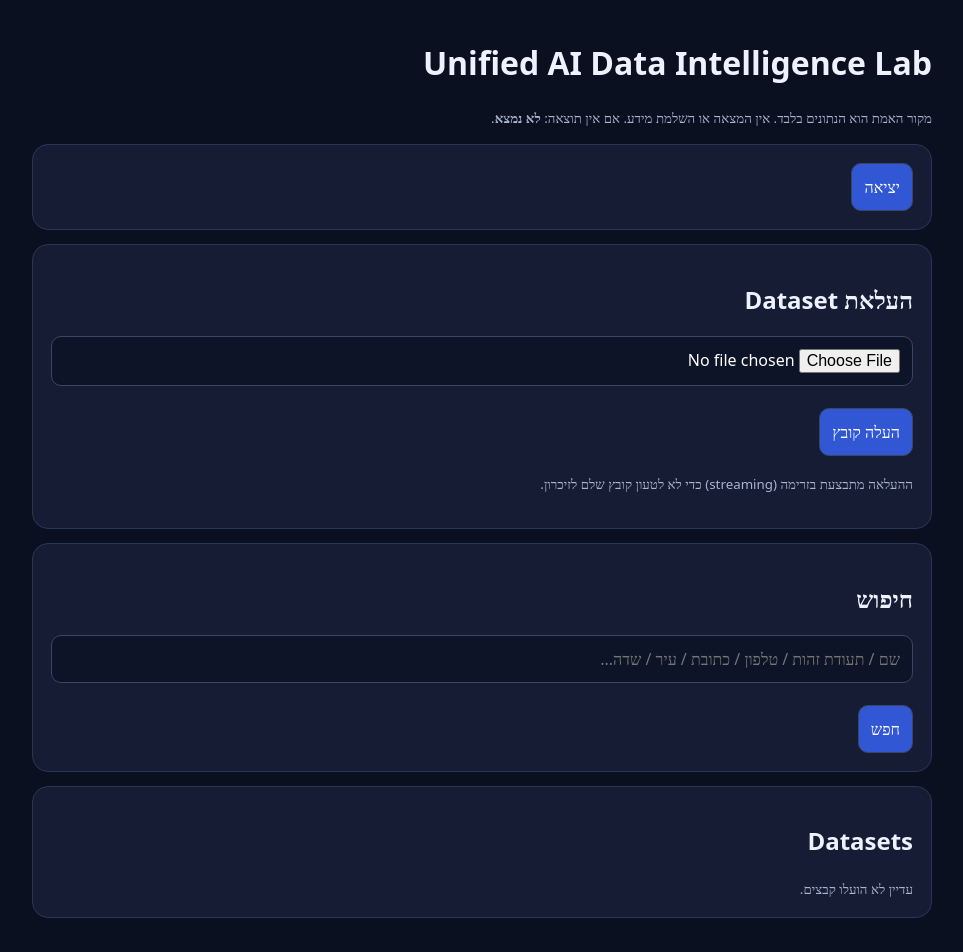
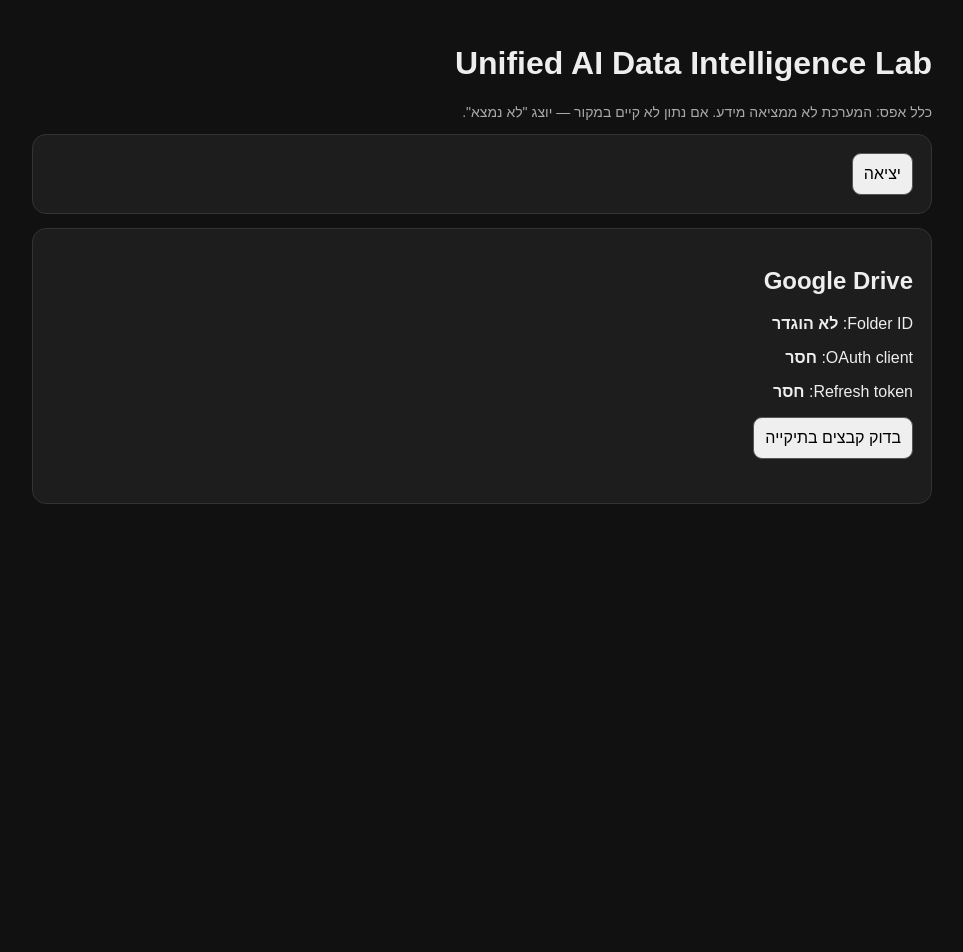
Before and after one commit to xxxmen1508/Osint-el.ag.fb, a FastAPI app: page / in a window 1280 px wide. Shown: the whole page, without its empty margins (158-1121 px from the left). After the commit the page ends 504 px from the top, so only its background shows below. Run offline with FastAPI, Linux system fonts and the light colour scheme; the visitor is signed in with stand-in values (Sample User, id 1); data that the repository does not hold is empty; parts of the project's set-up code (start-up, migrations or seed data) failed here and were passed over.

Commit message:
Update app to v3 with Google OAuth

```diff
--- a/app/main.py
+++ b/app/main.py
@@ -1,49 +1,102 @@
 
-import os, sqlite3, hashlib, csv, io, json, re, secrets
+import os, re, secrets, sqlite3, json
 from pathlib import Path
-from fastapi import FastAPI, UploadFile, File, Form, Request, HTTPException
-from fastapi.responses import HTMLResponse, JSONResponse, RedirectResponse
+from urllib.parse import urlencode
+
+from fastapi import FastAPI, Request, Form, HTTPException
+from fastapi.responses import HTMLResponse, RedirectResponse, JSONResponse
 from fastapi.templating import Jinja2Templates
 from starlette.middleware.sessions import SessionMiddleware
 
-DATA_DIR = Path(os.getenv("DATA_DIR", "/tmp/unified_data"))
+from google_auth_oauthlib.flow import Flow
+from google.oauth2.credentials import Credentials
+from googleapiclient.discovery import build
+
+DATA_DIR = Path(os.getenv("DATA_DIR", "/tmp/unified_ai_lab"))
 DATA_DIR.mkdir(parents=True, exist_ok=True)
 DB = DATA_DIR / "lab.db"
-ADMIN_PASSWORD = os.getenv("ADMIN_PASSWORD", "change-me-now")
-app = FastAPI(title="Unified AI Data Intelligence Lab")
-app.add_middleware(SessionMiddleware, secret_key=os.getenv("SESSION_SECRET", secrets.token_hex(32)))
+
+ADMIN_PASSWORD = os.getenv("ADMIN_PASSWORD", "change-me")
+SESSION_SECRET = os.getenv("SESSION_SECRET", secrets.token_hex(32))
+DRIVE_FOLDER_ID = os.getenv("DRIVE_FOLDER_ID", "").strip()
+GOOGLE_CLIENT_ID = os.getenv("GOOGLE_CLIENT_ID", "").strip()
+GOOGLE_CLIENT_SECRET = os.getenv("GOOGLE_CLIENT_SECRET", "").strip()
+GOOGLE_REFRESH_TOKEN = os.getenv("GOOGLE_REFRESH_TOKEN", "").strip()
+
+SCOPES = ["https://www.googleapis.com/auth/drive.readonly"]
+REDIRECT_URI = os.getenv(
+    "GOOGLE_REDIRECT_URI",
+    "https://osint-el-ag-fb.onrender.com/oauth2callback",
+)
+
+app = FastAPI(title="Unified AI Data Intelligence Lab V3")
+app.add_middleware(SessionMiddleware, secret_key=SESSION_SECRET)
 templates = Jinja2Templates(directory=str(Path(__file__).parent / "templates"))
 
 def db():
     c = sqlite3.connect(DB)
     c.row_factory = sqlite3.Row
-    c.execute("""CREATE TABLE IF NOT EXISTS datasets(
-        id INTEGER PRIMARY KEY AUTOINCREMENT, name TEXT, filename TEXT, size INTEGER,
-        sha256 TEXT, status TEXT, created_at TEXT DEFAULT CURRENT_TIMESTAMP)""")
-    c.execute("""CREATE TABLE IF NOT EXISTS records(
-        id INTEGER PRIMARY KEY AUTOINCREMENT, dataset_id INTEGER, row_no INTEGER,
-        raw_json TEXT)""")
-    c.execute("""CREATE TABLE IF NOT EXISTS fields(
-        dataset_id INTEGER, name TEXT, normalized TEXT, sample TEXT, count INTEGER,
-        PRIMARY KEY(dataset_id,name))""")
+    c.execute("""CREATE TABLE IF NOT EXISTS drive_sources(
+      id INTEGER PRIMARY KEY AUTOINCREMENT,file_id TEXT UNIQUE,name TEXT,mime_type TEXT,
+      size INTEGER,status TEXT,sha256 TEXT,created_at TEXT DEFAULT CURRENT_TIMESTAMP)""")
     c.commit()
     return c
 
-def norm(s):
-    return re.sub(r'[^0-9a-zא-ת]+', '', str(s or '').lower())
+def is_admin(r: Request):
+    return r.session.get("admin") is True
 
-def is_admin(request):
-    return request.session.get("admin") is True
+def credentials_from_env():
+    if not (GOOGLE_CLIENT_ID and GOOGLE_CLIENT_SECRET and GOOGLE_REFRESH_TOKEN):
+        return None
+    return Credentials(
+        token=None,
+        refresh_token=GOOGLE_REFRESH_TOKEN,
+        token_uri="https://oauth2.googleapis.com/token",
+        client_id=GOOGLE_CLIENT_ID,
+        client_secret=GOOGLE_CLIENT_SECRET,
+        scopes=SCOPES,
+    )
+
+def client_config():
+    return {
+        "web": {
+            "client_id": GOOGLE_CLIENT_ID,
+            "client_secret": GOOGLE_CLIENT_SECRET,
+            "auth_uri": "https://accounts.google.com/o/oauth2/auth",
+            "token_uri": "https://oauth2.googleapis.com/token",
+            "redirect_uris": [REDIRECT_URI],
+        }
+    }
+
+def oauth_flow(state=None):
+    flow = Flow.from_client_config(client_config(), scopes=SCOPES, state=state)
+    flow.redirect_uri = REDIRECT_URI
+    return flow
 
 @app.get("/health")
 def health():
-    return {"ok": True, "service": "unified-ai-data-lab"}
+    return {
+        "ok": True,
+        "version": "v3",
+        "drive_folder_configured": bool(DRIVE_FOLDER_ID),
+        "oauth_client_configured": bool(GOOGLE_CLIENT_ID and GOOGLE_CLIENT_SECRET),
+        "refresh_token_configured": bool(GOOGLE_REFRESH_TOKEN),
+    }
 
 @app.get("/", response_class=HTMLResponse)
 def home(request: Request):
-    c = db()
-    datasets = c.execute("SELECT * FROM datasets ORDER BY id DESC").fetchall()
-    return templates.TemplateResponse("index.html", {"request": request, "datasets": datasets, "admin": is_admin(request)})
+    rows = db().execute("SELECT * FROM drive_sources ORDER BY id DESC").fetchall()
+    return templates.TemplateResponse(
+        "index.html",
+        {
+            "request": request,
+            "admin": is_admin(request),
+            "rows": rows,
+            "folder": DRIVE_FOLDER_ID,
+            "oauth_ready": bool(GOOGLE_CLIENT_ID and GOOGLE_CLIENT_SECRET),
+            "drive_ready": bool(credentials_from_env()),
+        },
+    )
 
 @app.post("/login")
 def login(request: Request, password: str = Form(...)):
@@ -57,81 +110,94 @@ def logout(request: Request):
     request.session.clear()
     return RedirectResponse("/", status_code=303)
 
-@app.post("/upload")
-async def upload(request: Request, file: UploadFile = File(...)):
+@app.get("/google/login")
+def google_login(request: Request):
     if not is_admin(request):
-        raise HTTPException(403, "נדרשת הרשאת Admin")
-    name = file.filename or "unknown"
-    h = hashlib.sha256()
-    total = 0
-    # Prototype intentionally streams to disk instead of reading the whole file into RAM.
-    safe = re.sub(r'[^A-Za-z0-9._-]+', '_', name)
-    target = DATA_DIR / f"{secrets.token_hex(8)}_{safe}"
-    with open(target, "wb") as out:
-        while True:
-            chunk = await file.read(1024 * 1024)
-            if not chunk:
-                break
-            h.update(chunk); total += len(chunk); out.write(chunk)
+        raise HTTPException(403)
+    if not (GOOGLE_CLIENT_ID and GOOGLE_CLIENT_SECRET):
+        raise HTTPException(400, "GOOGLE_CLIENT_ID/GOOGLE_CLIENT_SECRET חסרים ב-Render")
+    flow = oauth_flow()
+    authorization_url, state = flow.authorization_url(
+        access_type="offline",
+        include_granted_scopes="true",
+        prompt="consent",
+    )
+    request.session["oauth_state"] = state
+    return RedirectResponse(authorization_url)
 
+@app.get("/oauth2callback", response_class=HTMLResponse)
+def oauth2callback(request: Request, code: str = "", state: str = ""):
+    if not code:
+        return HTMLResponse("<h2>Google OAuth failed</h2><p>לא התקבל קוד הרשאה.</p>", status_code=400)
+    saved_state = request.session.get("oauth_state")
+    if saved_state and state and saved_state != state:
+        return HTMLResponse("<h2>OAuth state mismatch</h2>", status_code=400)
+
+    flow = oauth_flow(state=state or None)
+    try:
+        flow.fetch_token(code=code)
+    except Exception as e:
+        return HTMLResponse(
+            "<h2>Google OAuth error</h2><p>ההרשאה נכשלה. חזור לאתר ונסה שוב.</p>",
+            status_code=400,
+        )
+
+    creds = flow.credentials
+    refresh = creds.refresh_token or ""
+    # The refresh token is intentionally not sent to the server logs.
+    safe = refresh.replace("&", "&amp;").replace("<", "&lt;").replace(">", "&gt;")
+    return HTMLResponse(f"""
+    <!doctype html><html lang="he" dir="rtl"><meta charset="utf-8">
+    <body style="font-family:Arial;max-width:760px;margin:40px auto;padding:20px">
+      <h2>החיבור ל-Google הצליח ✅</h2>
+      <p>קיבלת Refresh Token. זה סוד אבטחה — <b>אל תשלח אותו אליי ואל תעלה אותו ל-GitHub.</b></p>
+      <p>העתק אותו ישירות ל-Render Environment בשם:</p>
+      <pre style="white-space:pre-wrap;background:#eee;padding:12px">{safe}</pre>
+      <p>לאחר שהוספת אותו ל-Render, בצע Deploy מחדש.</p>
+    </body></html>
+    """)
+
+@app.get("/api/drive/files")
+def drive_files(request: Request):
+    if not is_admin(request):
+        raise HTTPException(403)
+    if not DRIVE_FOLDER_ID:
+        return JSONResponse({"ok": False, "message": "DRIVE_FOLDER_ID חסר"})
+    creds = credentials_from_env()
+    if not creds:
+        return JSONResponse({"ok": False, "message": "Google OAuth עדיין לא מחובר"})
+    try:
+        service = build("drive", "v3", credentials=creds, cache_discovery=False)
+        q = f"'{DRIVE_FOLDER_ID}' in parents and trashed = false"
+        result = service.files().list(
+            q=q,
+            fields="files(id,name,mimeType,size,modifiedTime,webViewLink)",
+            pageSize=1000,
+            orderBy="name",
+        ).execute()
+        return {"ok": True, "files": result.get("files", [])}
+    except Exception:
+        return JSONResponse(
+            {"ok": False, "message": "לא ניתן לקרוא את תיקיית Google Drive. בדוק הרשאה ו-FOLDER ID."},
+            status_code=400,
+        )
+
+@app.get("/api/status")
+def status(request: Request):
+    if not is_admin(request):
+        raise HTTPException(403)
     c = db()
-    cur = c.execute("INSERT INTO datasets(name,filename,size,sha256,status) VALUES(?,?,?,?,?)",
-                    (name, name, total, h.hexdigest(), "uploaded"))
-    dataset_id = cur.lastrowid
-
-    # Parse common delimited text formats conservatively.
-    fields = {}
-    try:
-        with open(target, "rb") as f:
-            sample = f.read(1024 * 1024)
-        text = sample.decode("utf-8-sig", errors="replace")
-        dialect = csv.Sniffer().sniff(text[:100000], delimiters=",\t;|")
-        reader = csv.reader(io.StringIO(text), dialect)
-        header = next(reader, [])
-        if header:
-            for row in reader:
-                for i, val in enumerate(row[:len(header)]):
-                    k = header[i].strip() or f"column_{i+1}"
-                    rec = fields.setdefault(k, {"sample": val[:200], "count": 0})
-                    rec["count"] += 1
-                if sum(x["count"] for x in fields.values()) > 50000:
-                    break
-            for k,v in fields.items():
-                c.execute("INSERT OR REPLACE INTO fields(dataset_id,name,normalized,sample,count) VALUES(?,?,?,?,?)",
-                          (dataset_id,k,norm(k),v["sample"],v["count"]))
-            c.execute("UPDATE datasets SET status=? WHERE id=?", ("schema_detected", dataset_id))
-        else:
-            c.execute("UPDATE datasets SET status=? WHERE id=?", ("no_header_detected", dataset_id))
-    except Exception as e:
-        c.execute("UPDATE datasets SET status=? WHERE id=?", ("stored_not_parsed", dataset_id))
-    c.commit()
-    return RedirectResponse("/", status_code=303)
+    return {
+        "drive_folder_id": DRIVE_FOLDER_ID or None,
+        "oauth_client_configured": bool(GOOGLE_CLIENT_ID and GOOGLE_CLIENT_SECRET),
+        "refresh_token_configured": bool(GOOGLE_REFRESH_TOKEN),
+        "sources": [dict(x) for x in c.execute("SELECT * FROM drive_sources ORDER BY id DESC").fetchall()],
+    }
 
 @app.get("/api/search")
 def search(request: Request, q: str = ""):
     if not is_admin(request):
-        raise HTTPException(403, "נדרשת הרשאת Admin")
-    q = q.strip()
-    if not q:
-        return {"status":"לא נמצא","results":[]}
-    c = db()
-    ds = c.execute("SELECT * FROM datasets ORDER BY id DESC").fetchall()
-    results=[]
-    nq=norm(q)
-    for d in ds:
-        fields = c.execute("SELECT * FROM fields WHERE dataset_id=?", (d["id"],)).fetchall()
-        for f in fields:
-            if nq in f["normalized"] or nq in norm(f["sample"]):
-                results.append({
-                    "dataset": d["name"], "field": f["name"],
-                    "sample": f["sample"], "count": f["count"],
-                    "source": "stored dataset metadata"
-                })
-    return {"status":"נמצא" if results else "לא נמצא", "results":results[:100]}
-
-@app.get("/api/datasets")
-def datasets(request: Request):
-    if not is_admin(request):
         raise HTTPException(403)
-    c=db()
-    return {"datasets":[dict(x) for x in c.execute("SELECT * FROM datasets ORDER BY id DESC").fetchall()]}
+    # V3 keeps the zero-hallucination rule: until real indexing exists,
+    # metadata search must not pretend to have record-level results.
+    return {"status": "לא נמצא", "results": []}
--- a/app/templates/index.html
+++ b/app/templates/index.html
@@ -2,53 +2,56 @@
 <!doctype html>
 <html lang="he" dir="rtl">
 <head>
-<meta charset="utf-8"><meta name="viewport" content="width=device-width,initial-scale=1">
+<meta charset="utf-8">
+<meta name="viewport" content="width=device-width,initial-scale=1">
 <title>Unified AI Data Intelligence Lab</title>
 <style>
-body{font-family:system-ui;margin:0;background:#0b1020;color:#eef2ff}main{max-width:900px;margin:auto;padding:20px}
-.card{background:#151c33;border:1px solid #2b3555;border-radius:16px;padding:18px;margin:14px 0}
-input,button{font:inherit;padding:12px;border-radius:10px;border:1px solid #3a4668}
-input{background:#0d1427;color:white;width:100%;box-sizing:border-box}button{background:#3157d5;color:white;cursor:pointer}
-small{color:#aab4d0}.ok{color:#6ee7b7}.warn{color:#fbbf24}.result{border-top:1px solid #303a59;padding:10px 0}
+body{font-family:Arial,sans-serif;background:#111;color:#eee;margin:0}
+main{max-width:900px;margin:auto;padding:24px}
+.card{background:#1d1d1d;border:1px solid #333;border-radius:14px;padding:18px;margin:14px 0}
+input,button{font-size:16px;padding:11px;border-radius:9px;border:1px solid #555}
+input{background:#111;color:#fff;width:100%;box-sizing:border-box}
+button{cursor:pointer}
+pre{white-space:pre-wrap;overflow:auto}
+.small{color:#aaa;font-size:14px}
 </style>
 </head>
-<body><main>
+<body>
+<main>
 <h1>Unified AI Data Intelligence Lab</h1>
-<p><small>מקור האמת הוא הנתונים בלבד. אין המצאה או השלמת מידע. אם אין תוצאה: <b>לא נמצא</b>.</small></p>
+<p class="small">כלל אפס: המערכת לא ממציאה מידע. אם נתון לא קיים במקור — יוצג "לא נמצא".</p>
 
 {% if not admin %}
-<div class="card"><h2>Admin</h2>
-<form method="post" action="/login"><input name="password" type="password" placeholder="סיסמת Admin" required><br><br><button>כניסה</button></form></div>
+<div class="card">
+<h2>Admin</h2>
+<form method="post" action="/login">
+<input type="password" name="password" placeholder="Admin password" required>
+<br><br><button type="submit">כניסה</button>
+</form>
+</div>
 {% else %}
 <div class="card">
 <form method="post" action="/logout"><button>יציאה</button></form>
 </div>
-<div class="card"><h2>העלאת Dataset</h2>
-<form method="post" action="/upload" enctype="multipart/form-data">
-<input type="file" name="file" required><br><br><button>העלה קובץ</button>
-</form>
-<p><small>ההעלאה מתבצעת בזרימה (streaming) כדי לא לטעון קובץ שלם לזיכרון.</small></p>
-</div>
-<div class="card"><h2>חיפוש</h2>
-<input id="q" placeholder="שם / תעודת זהות / טלפון / כתובת / עיר / שדה..." onkeydown="if(event.key==='Enter')go()">
-<br><br><button onclick="go()">חפש</button><div id="out"></div>
-</div>
-<div class="card"><h2>Datasets</h2>
-{% for d in datasets %}
-<div class="result"><b>{{d.name}}</b><br><small>{{d.size}} bytes · {{d.status}} · SHA-256: {{d.sha256}}</small></div>
-{% else %}<small>עדיין לא הועלו קבצים.</small>{% endfor %}
+
+<div class="card">
+<h2>Google Drive</h2>
+<p>Folder ID: <b>{{ folder or "לא הוגדר" }}</b></p>
+<p>OAuth client: <b>{{ "מוגדר" if oauth_ready else "חסר" }}</b></p>
+<p>Refresh token: <b>{{ "מוגדר" if drive_ready else "חסר" }}</b></p>
+{% if oauth_ready and not drive_ready %}
+<p><a href="/google/login" style="color:#8ab4f8">🔐 התחבר ל-Google Drive</a></p>
+{% endif %}
+<button onclick="listFiles()">בדוק קבצים בתיקייה</button>
+<pre id="out"></pre>
 </div>
 {% endif %}
+</main>
 <script>
-async function go(){
- const q=document.getElementById('q').value, out=document.getElementById('out');
- out.innerHTML='בודק...';
- const r=await fetch('/api/search?q='+encodeURIComponent(q));
- if(!r.ok){out.innerHTML='אין הרשאה';return}
- const j=await r.json();
- if(!j.results.length){out.innerHTML='<p class="warn"><b>לא נמצא</b></p>';return}
- out.innerHTML=j.results.map(x=>`<div class="result"><b>${esc(x.dataset)}</b> · ${esc(x.field)}<br>${esc(x.sample)}<br><small>כמות: ${x.count} · ${esc(x.source)}</small></div>`).join('');
+async function listFiles(){
+ const r=await fetch('/api/drive/files'); const j=await r.json();
+ document.getElementById('out').textContent=JSON.stringify(j,null,2);
 }
-function esc(s){return String(s??'').replace(/[&<>"']/g,m=>({'&':'&amp;','<':'&lt;','>':'&gt;','"':'&quot;',"'":'&#39;'}[m]))}
 </script>
-</main></body></html>
+</body>
+</html>
```
Also changed, not shown: render.yaml (+11 -3 lines), requirements.txt (+9 -5 lines), README_RENDER_PHONE.md (deleted), README_V3.md (added), 3 other files.
